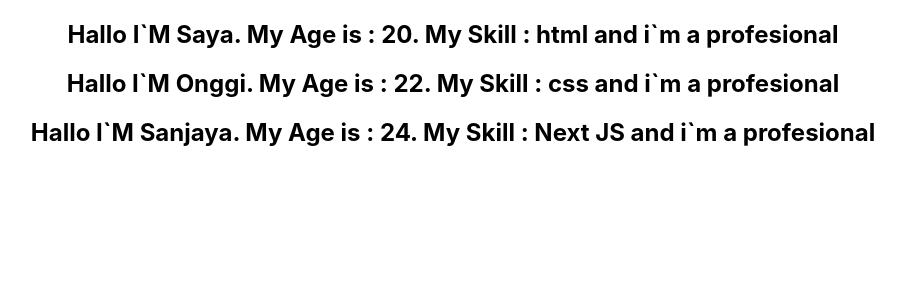
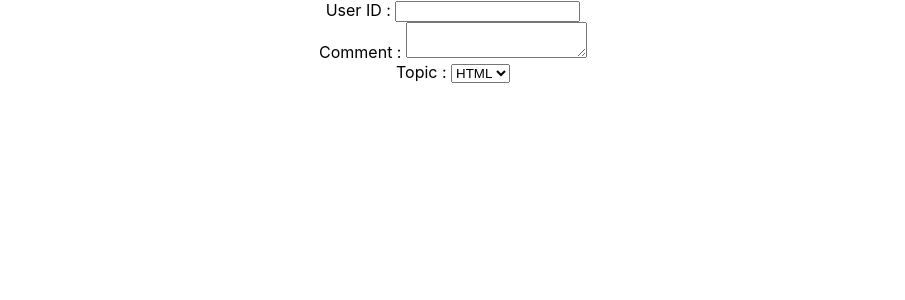
Before and after one commit to Onggi10/React-JS, a React (Create React App) app: page / in a window 1280 px wide. Shown: the top 300 px of the page, without its empty margins (187-1092 px from the left). Built offline with nearby package versions, Linux system fonts and the light colour scheme.

Commit message:
basic of form handling

```diff
--- a/src/App.js
+++ b/src/App.js
@@ -1,11 +1,11 @@
 import "./App.css";
 import React from "react";
-import NameList from "./Components/NameList";
+import Form from "./Components/Form";
 
 function App() {
   return (
     <div className="App">
-      <NameList />
+      <Form />
     </div>
   );
 }
--- /dev/null
+++ b/src/Components/Form.js
@@ -0,0 +1,67 @@
+// Basic of form handling
+
+import React, { Component } from "react";
+
+class Form extends Component {
+  constructor(props) {
+    super(props);
+
+    this.state = {
+      username: "",
+      comment: "",
+      topic: "",
+    };
+  }
+
+  handleUsernameChange = (event) => {
+    this.setState({
+      username: event.targetValue,
+    });
+  };
+
+  handleCommentChange = (event) => {
+    this.setState({
+      comment: event.targetValue,
+    });
+  };
+
+  handleTopicChange = (event) => {
+    this.setState({
+      topic: event.targetValue,
+    });
+  };
+
+  render() {
+    return (
+      <form>
+        <div>
+          <label>User ID : </label>
+          <input
+            type="text"
+            value={this.state.username}
+            onChange={this.handleUsernameChange}
+          />
+        </div>
+
+        <div>
+          <label>Comment : </label>
+          <textarea
+            value={this.state.comment}
+            onChange={this.handleCommentChange}
+          ></textarea>
+        </div>
+
+        <div>
+          <label>Topic : </label>
+          <select value={this.state.topic} onChange={this.handleTopicChange}>
+            <option value="html">HTML</option>
+            <option value="css">CSS</option>
+            <option value="react">React</option>
+          </select>
+        </div>
+      </form>
+    );
+  }
+}
+
+export default Form;
--- a/src/Components/NameList.js
+++ b/src/Components/NameList.js
@@ -1,7 +1,8 @@
 import React from "react";
-import Person from "./Person";
 
 function NameList() {
+  const name = ["Onggi", "Jejes", "Silvi", "Sanjaya"];
+
   const person = [
     {
       id: 1,
@@ -10,24 +11,24 @@
       skill: "html",
     },
     {
-      id: 1,
+      id: 2,
       name: "Onggi",
       age: 22,
       skill: "css",
     },
     {
-      id: 1,
+      id: 3,
       name: "Sanjaya",
       age: 24,
       skill: "Next JS",
     },
   ];
 
-  const personList = person.map(person => <Person person={person}/>);
-  return (
-    <div>
-      {personList}
-    </div>
-  );
+  const nameList = name.map((name, index) => (
+    <h1 key={index}>
+      {index} {name}
+    </h1>
+  ));
+  return <div>{nameList}</div>;
 }
 export default NameList;
```
Also changed, not shown: src/Components/Inline.js (added, +17 -0 lines), src/appStyles.module.css (added).
